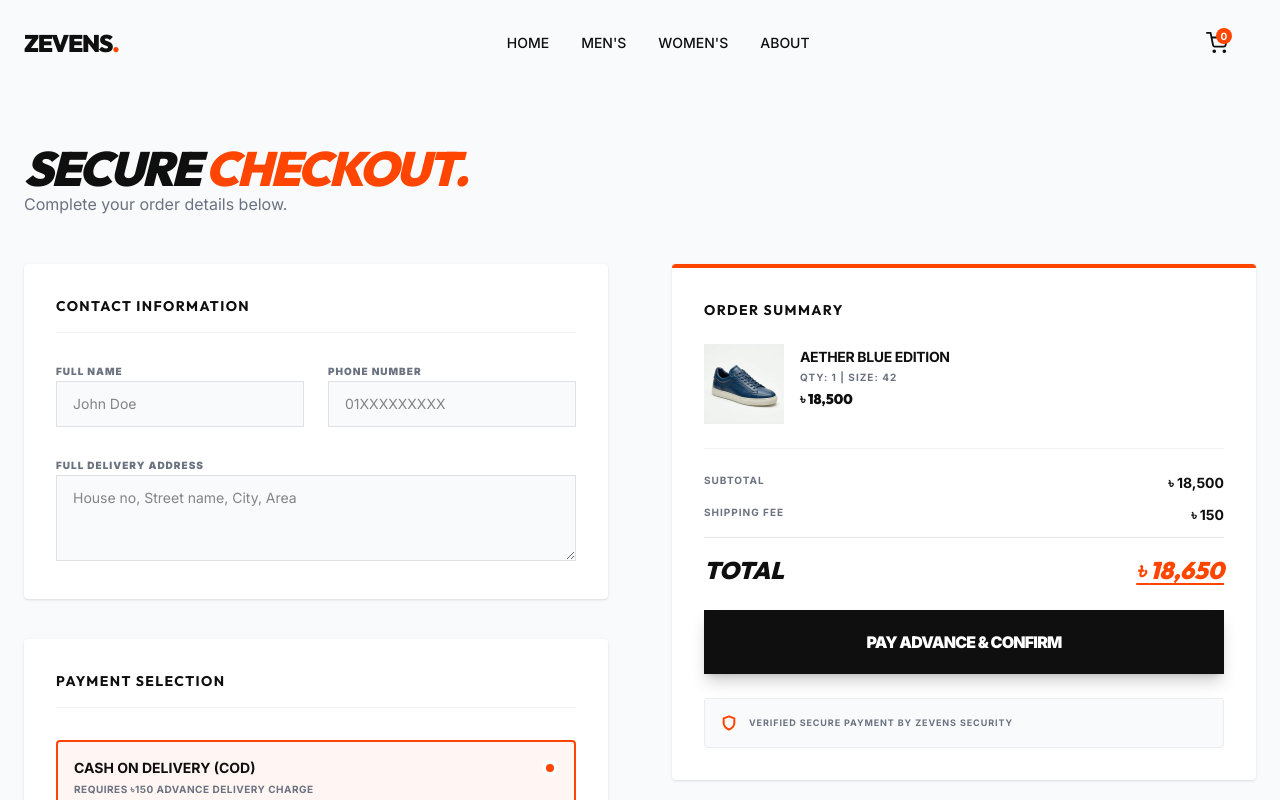
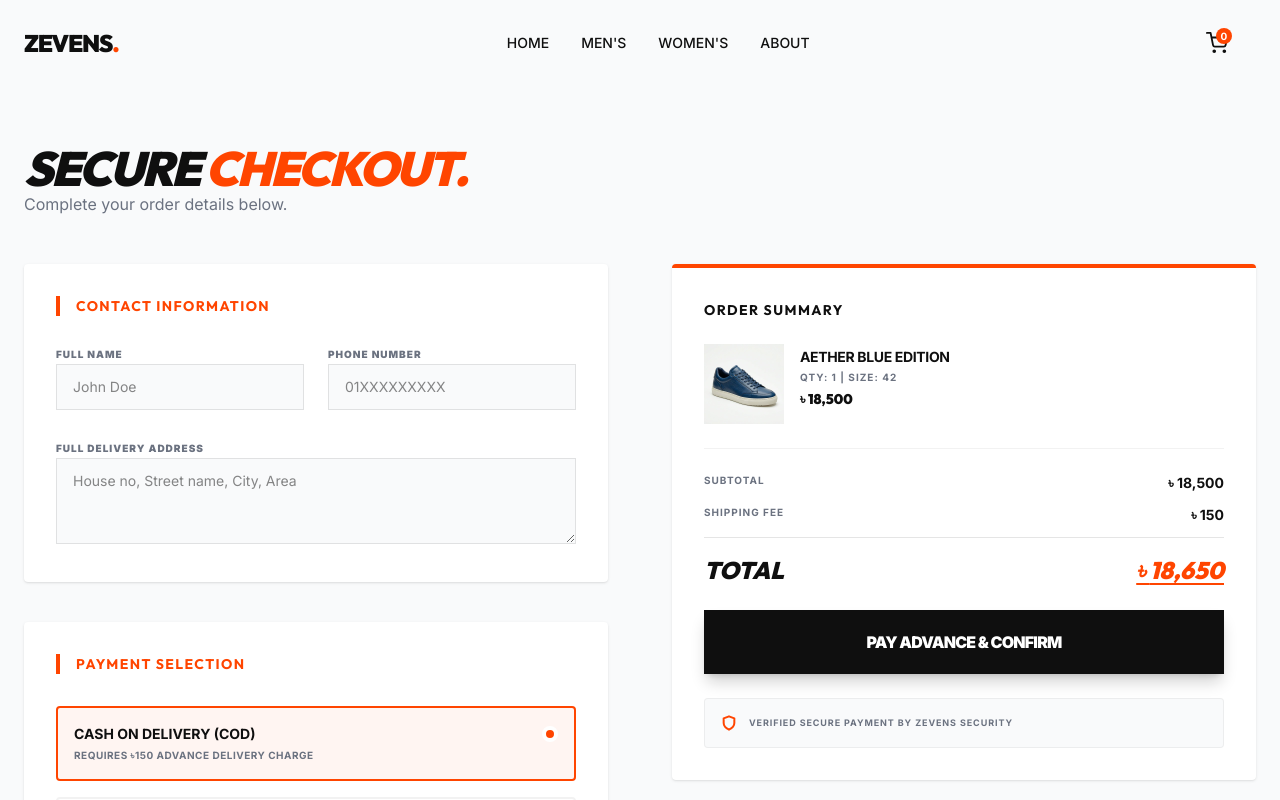
Before and after one commit to shohan-code/Zevens, a Next.js app: page /checkout in a window 1280 px wide. Shown: the top 800 px of the page. Built offline with nearby package versions, Linux system fonts and the light colour scheme.

Commit message:
Polish: Improve checkout section visibility with accent headers

```diff
--- a/src/app/checkout/page.tsx
+++ b/src/app/checkout/page.tsx
@@ -84,7 +84,7 @@ function CheckoutContent() {
             {/* Customer Details */}
             <div className="space-y-10">
                 <div className="bg-surface p-8 rounded-sm shadow-sm space-y-6">
-                    <h3 className="font-heading font-bold text-sm tracking-widest uppercase border-b border-black/5 pb-4">Contact Information</h3>
+                    <h3 className="font-heading font-bold text-sm tracking-widest uppercase border-l-4 border-accent pl-4 text-accent">Contact Information</h3>
                     <div className="grid grid-cols-1 md:grid-cols-2 gap-6">
                         <div className="space-y-2">
                              <label className="text-[10px] font-black uppercase tracking-widest text-secondary">Full Name</label>
@@ -103,7 +103,7 @@ function CheckoutContent() {
 
                 {/* Payment Selection */}
                 <div className="bg-surface p-8 rounded-sm shadow-sm space-y-8">
-                    <h3 className="font-heading font-bold text-sm tracking-widest uppercase border-b border-black/5 pb-4">Payment Selection</h3>
+                    <h3 className="font-heading font-bold text-sm tracking-widest uppercase border-l-4 border-accent pl-4 text-accent">Payment Selection</h3>
 
                     <div className="space-y-4">
                         <label className={`block p-4 border-2 rounded-sm cursor-pointer transition-all ${paymentMethod === 'cod' ? 'border-accent bg-accent/5' : 'border-black/5'}`}>
```
